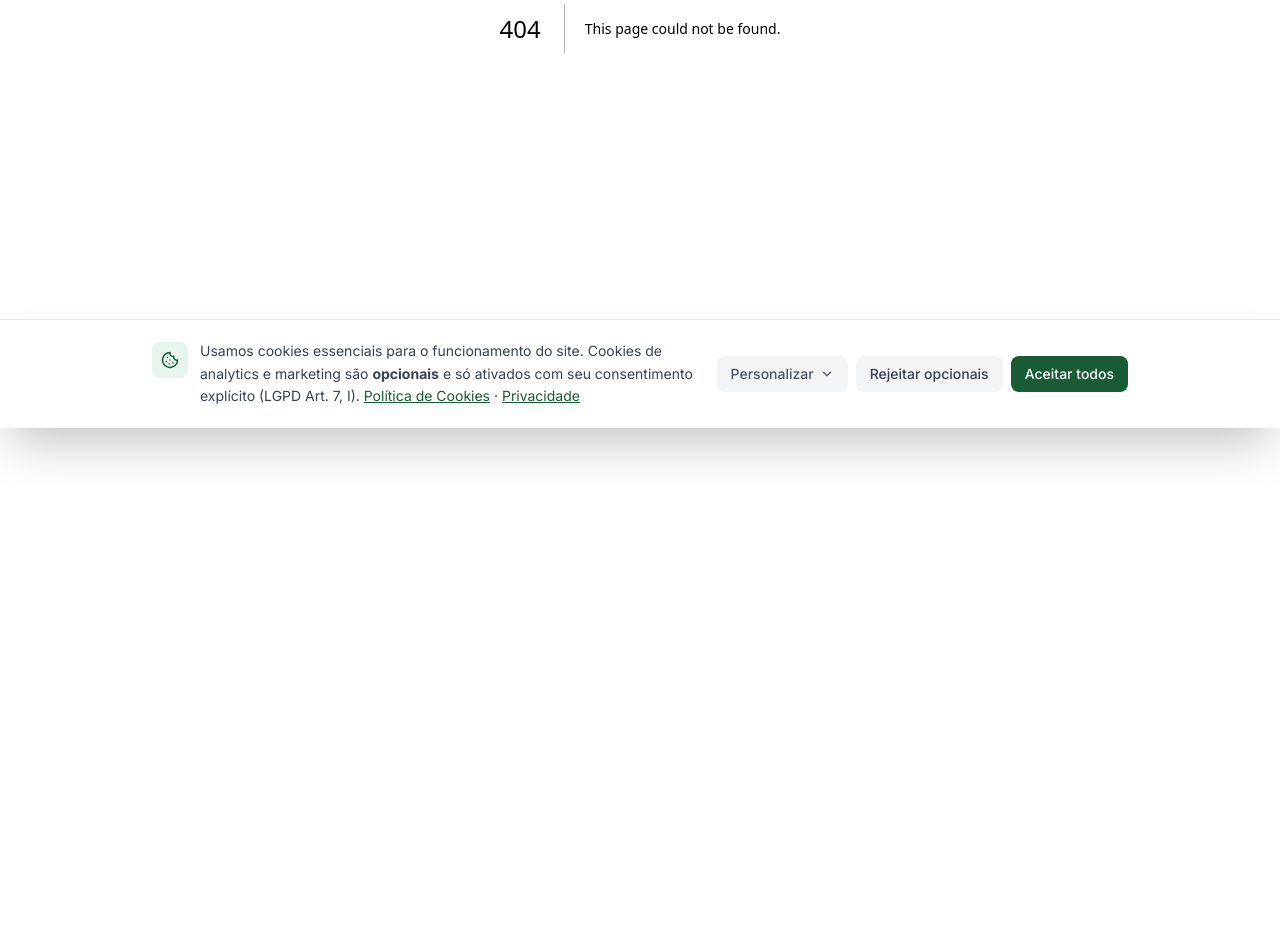
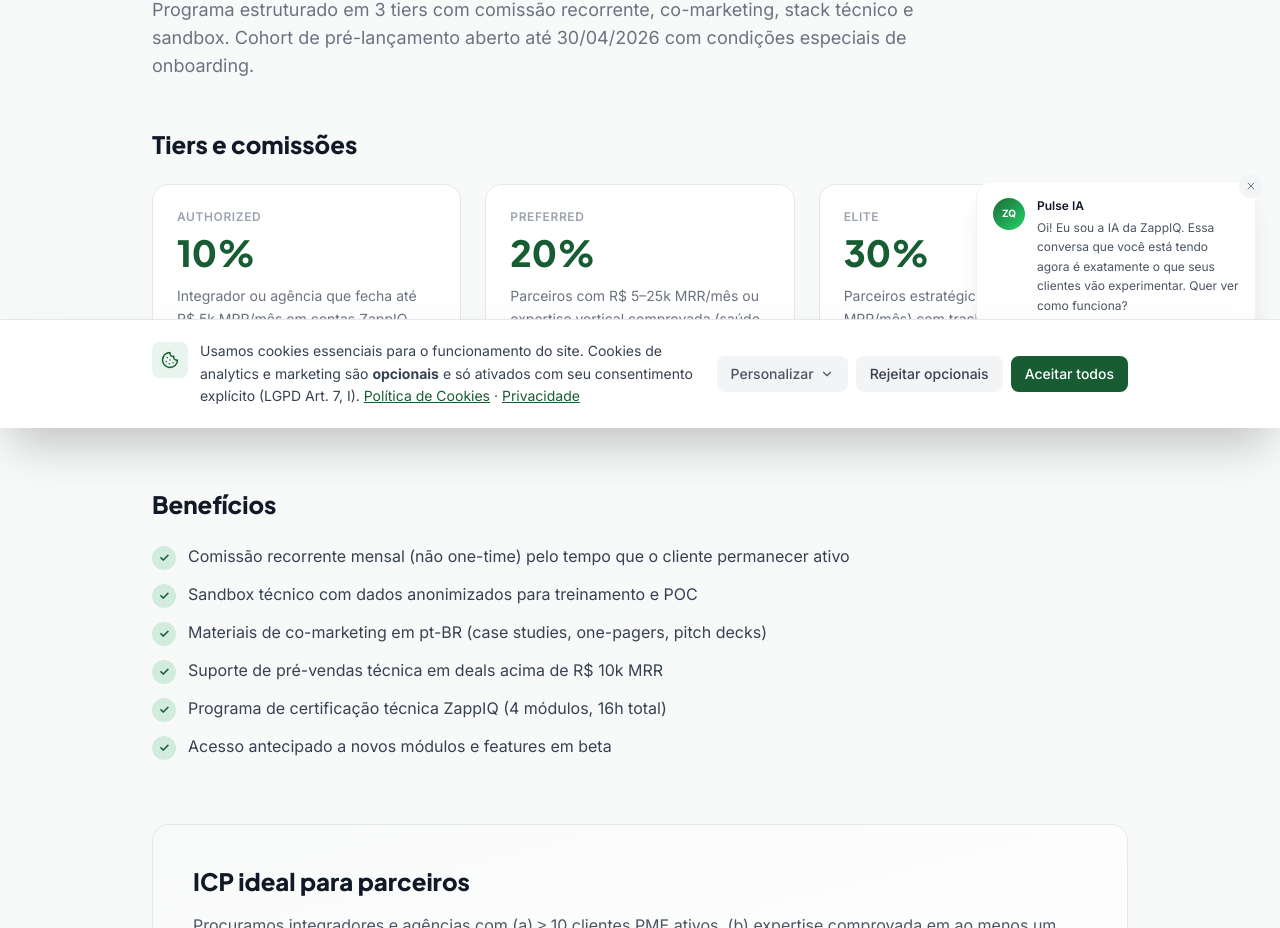
Before and after one commit to rmghetti/zappiq, a Next.js app in the folder apps/web/: page /parceiros in a window 1280 px wide. Before the commit this address had no page. Shown: the part 372-1300 px from the top of the page. Before the commit the page ends 800 px from the top, so only its background shows below. Built offline with nearby package versions, Linux system fonts and the light colour scheme.

Commit message:
feat(web): [V2-043,V2-052] Programa ZappIQ Partners v1
Tiers Authorized/Preferred/Elite com comissão recorrente 10/20/30%.
Benefícios: sandbox, certificação, co-marketing, AM dedicado no Elite.

Co-Authored-By: Claude Opus 4.6 <noreply@anthropic.com>

```diff
--- /dev/null
+++ b/apps/web/app/parceiros/page.tsx
@@ -0,0 +1,110 @@
+import type { Metadata } from 'next';
+import Link from 'next/link';
+import { PublicLayout } from '../../components/landing/PublicLayout';
+
+export const metadata: Metadata = {
+  title: 'ZappIQ Partners — Programa de Parceiros (Integradores & Agências)',
+  description:
+    'Programa ZappIQ Partners: comissão recorrente até 30%, co-marketing, stack técnico e sandbox. Vagas limitadas no cohort de pré-lançamento.',
+};
+
+/* V2-052 · V2-043: página /parceiros com Programa ZappIQ Partners.
+ * Fonte canônica: /gtm/partners_program_v1.md. Quando o programa for
+ * oficializado, renderizar termos completos + aplicativo online. */
+
+const TIERS = [
+  {
+    tier: 'Authorized',
+    commission: '10%',
+    desc: 'Integrador ou agência que fecha até R$ 5k MRR/mês em contas ZappIQ. Recebe materiais de marketing, acesso sandbox e suporte via email.',
+  },
+  {
+    tier: 'Preferred',
+    commission: '20%',
+    desc: 'Parceiros com R$ 5–25k MRR/mês ou expertise vertical comprovada (saúde, varejo, SaaS, educação). Ganha co-marketing, ajuda em deals Enterprise e NPS joint ownership.',
+  },
+  {
+    tier: 'Elite',
+    commission: '30%',
+    desc: 'Parceiros estratégicos (R$ 25k+ MRR/mês) com track record de implantação. Tem Account Manager dedicado, roadmap compartilhado e direito a revenda white-label seletiva.',
+  },
+];
+
+const BENEFITS = [
+  'Comissão recorrente mensal (não one-time) pelo tempo que o cliente permanecer ativo',
+  'Sandbox técnico com dados anonimizados para treinamento e POC',
+  'Materiais de co-marketing em pt-BR (case studies, one-pagers, pitch decks)',
+  'Suporte de pré-vendas técnica em deals acima de R$ 10k MRR',
+  'Programa de certificação técnica ZappIQ (4 módulos, 16h total)',
+  'Acesso antecipado a novos módulos e features em beta',
+];
+
+export default function ParceirosPage() {
+  return (
+    <PublicLayout>
+      <div className="max-w-5xl mx-auto px-6 pb-24">
+        <p className="text-sm font-semibold text-primary-600 uppercase tracking-wider mb-3">Programa de Parceiros</p>
+        <h1 className="font-display text-4xl lg:text-5xl font-extrabold text-gray-900 leading-tight mb-6">
+          ZappIQ Partners — construa receita recorrente vendendo a plataforma brasileira de inteligência conversacional.
+        </h1>
+        <p className="text-lg text-gray-500 mb-12 max-w-3xl">
+          Programa estruturado em 3 tiers com comissão recorrente, co-marketing, stack técnico e sandbox.
+          Cohort de pré-lançamento aberto até 30/04/2026 com condições especiais de onboarding.
+        </p>
+
+        <h2 className="font-display text-2xl font-extrabold text-gray-900 mb-6">Tiers e comissões</h2>
+        <div className="grid md:grid-cols-3 gap-6 mb-16">
+          {TIERS.map((t) => (
+            <div key={t.tier} className="bg-white rounded-2xl border border-gray-200 p-6">
+              <p className="text-xs font-semibold text-gray-400 uppercase tracking-wider mb-2">{t.tier}</p>
+              <p className="font-display text-4xl font-extrabold text-primary-600 mb-3">{t.commission}</p>
+              <p className="text-sm text-gray-500 leading-relaxed">{t.desc}</p>
+            </div>
+          ))}
+        </div>
+
+        <h2 className="font-display text-2xl font-extrabold text-gray-900 mb-6">Benefícios</h2>
+        <ul className="space-y-3 mb-16">
+          {BENEFITS.map((b) => (
+            <li key={b} className="flex items-start gap-3 text-gray-700">
+              <span className="flex-shrink-0 w-6 h-6 rounded-full bg-primary-100 text-primary-600 flex items-center justify-center text-xs font-bold mt-0.5">✓</span>
+              <span>{b}</span>
+            </li>
+          ))}
+        </ul>
+
+        <section className="bg-gradient-to-br from-[#F8FAF9] to-white rounded-2xl border border-gray-200 p-10 mb-12">
+          <h2 className="font-display text-2xl font-extrabold text-gray-900 mb-4">ICP ideal para parceiros</h2>
+          <p className="text-gray-600 mb-4">
+            Procuramos integradores e agências com (a) ≥ 10 clientes PME ativos, (b) expertise comprovada
+            em ao menos um vertical (saúde, varejo, SaaS, educação, automotivo), (c) capacidade de entregar
+            onboarding técnico de WhatsApp Business em 5 dias úteis, e (d) fit cultural com nossa rejeição
+            a setup fees abusivos e lock-in proprietário.
+          </p>
+          <p className="text-sm text-gray-500">
+            <strong>Anti-ICP:</strong> agências puras de performance sem expertise conversacional, revendas
+            de múltiplas plataformas concorrentes no mesmo pipeline, ou parceiros que cobram setup fee
+            acima de R$ 5k sem entrega técnica correspondente.
+          </p>
+        </section>
+
+        <div className="bg-[#1A1A2E] rounded-2xl p-10 text-white text-center">
+          <h2 className="font-display text-2xl font-bold mb-3">Aplicar para o cohort pré-lançamento</h2>
+          <p className="text-gray-400 mb-6">
+            Enviamos onboarding técnico + certificação gratuita para os primeiros 20 parceiros homologados.
+          </p>
+          <a
+            href="mailto:partners@zappiq.com.br?subject=Aplica%C3%A7%C3%A3o%20ZappIQ%20Partners%202026"
+            className="inline-flex items-center gap-2 bg-secondary-500 hover:bg-secondary-600 text-white font-semibold px-8 py-4 rounded-xl transition-colors"
+          >
+            partners@zappiq.com.br
+          </a>
+          <p className="text-xs text-gray-500 mt-4">
+            Ou fale com{' '}
+            <Link href="/contato" className="text-gray-300 hover:text-white underline">nosso time comercial</Link>.
+          </p>
+        </div>
+      </div>
+    </PublicLayout>
+  );
+}
```
